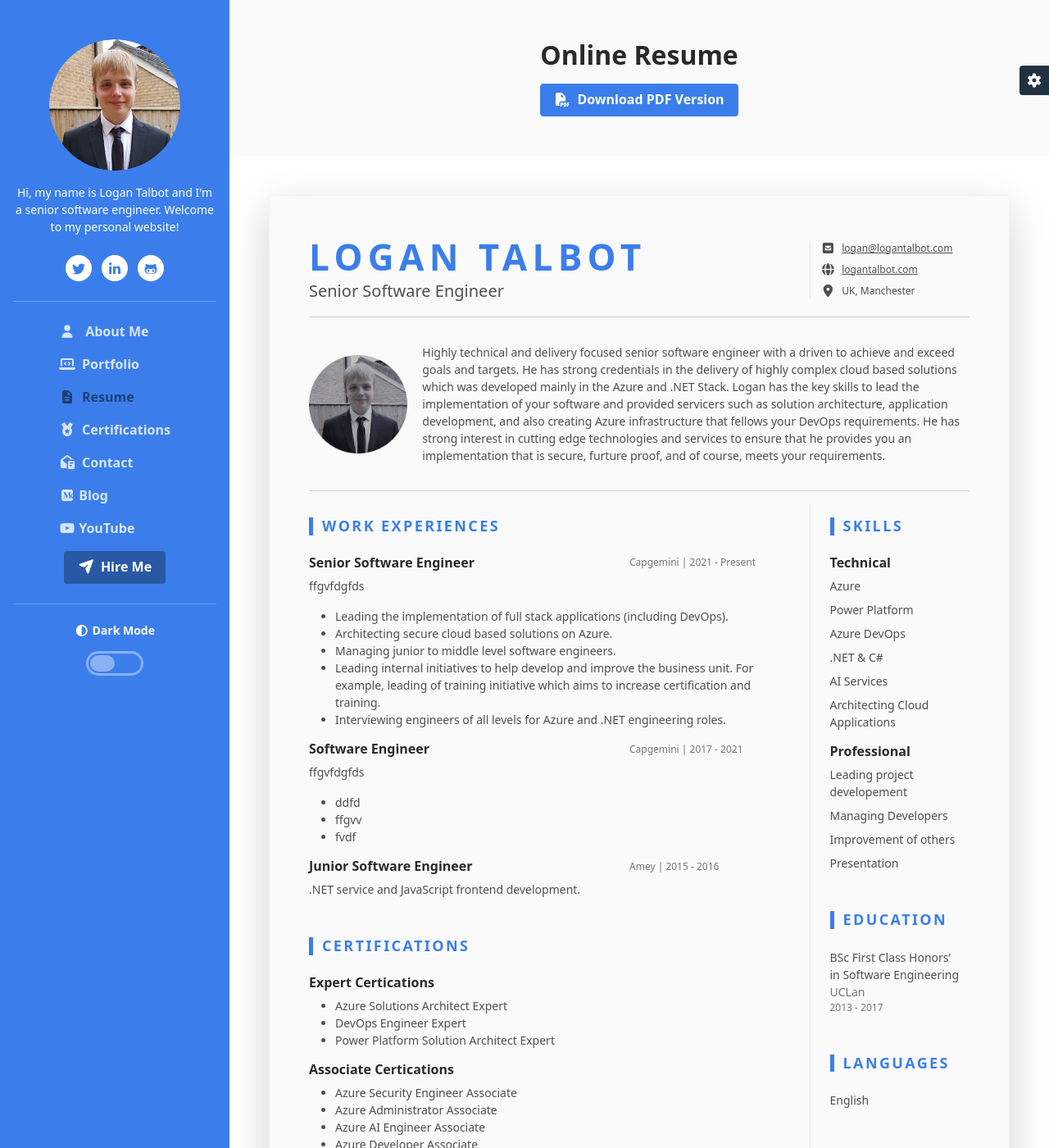
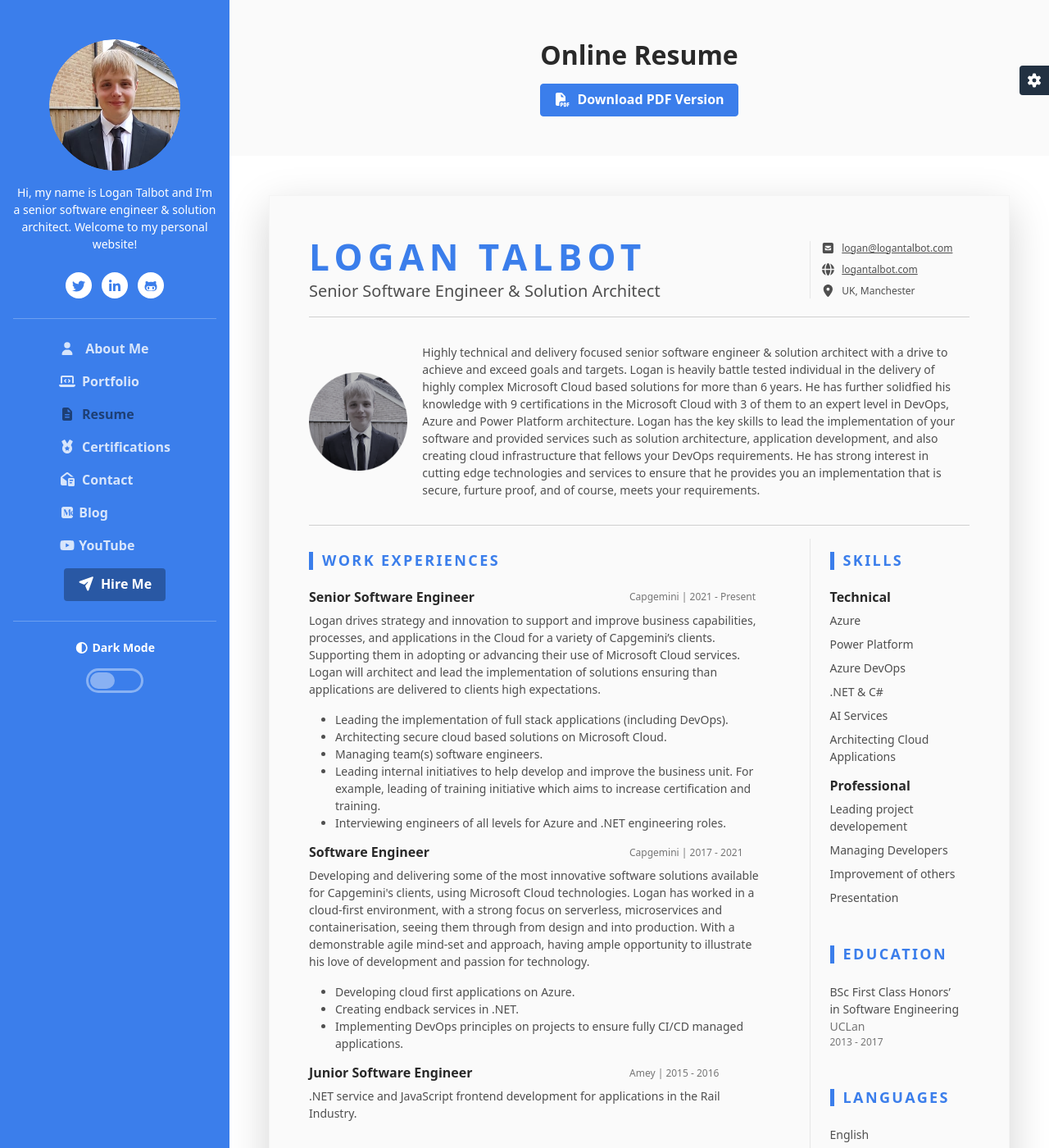
Before and after one commit to LoganDavidTalbot/logandavidtalbot.github.io, a Jekyll site: the page built from resume.html, in a window 1280 px wide and 1400 px high. Shown: the whole window at 82% size. Built offline with Jekyll 4.4.1, drawn with Linux system fonts in a browser that asks for light colours; nearby versions of some CDN libraries; library files that are not in the unit come from our copies.

Commit message:
Working on resume page

```diff
--- a/_data/general.yml
+++ b/_data/general.yml
@@ -1,3 +1,3 @@
 name: Logan Talbot
-jobTitle: Senior Software Engineer
+jobTitle: Senior Software Engineer & Solution Architect
 country: United Kingdom
--- a/_data/workexperiences.yml
+++ b/_data/workexperiences.yml
@@ -2,11 +2,14 @@
   employer: Capgemini
   from: 2021
   to: Present
-  description: ffgvfdgfds
+  description: >-
+    Logan drives strategy and innovation to support and improve business capabilities, processes, and applications
+     in the Cloud for a variety of Capgemini’s clients. Supporting them in adopting or advancing their use of Microsoft Cloud services.
+      Logan will architect and lead the implementation of solutions ensuring than applications are delivered to clients high expectations.
   points:
     - Leading the implementation of full stack applications (including DevOps).
-    - Architecting secure cloud based solutions on Azure.
-    - Managing junior to middle level software engineers.
+    - Architecting secure cloud based solutions on Microsoft Cloud.
+    - Managing team(s) software engineers.
     - >-
       Leading internal initiatives to help develop and improve the business unit.
       For example, leading of training initiative which aims to increase certification and training.
@@ -16,14 +19,18 @@
   employer: Capgemini
   from: 2017
   to: 2021
-  description: ffgvfdgfds
+  description: >-
+    Developing and delivering some of the most innovative software solutions available for Capgemini's clients,
+    using Microsoft Cloud technologies. Logan has worked in a cloud-first environment, with a strong focus on serverless,
+    microservices and containerisation, seeing them through from design and into production. With a demonstrable agile
+    mind-set and approach, having ample opportunity to illustrate his love of development and passion for technology.
   points:
-    - ddfd
-    - ffgvv
-    - fvdf
+    - Developing cloud first applications on Azure.
+    - Creating endback services in .NET.
+    - Implementing DevOps principles on projects to ensure fully CI/CD managed applications.
 
 - title: Junior Software Engineer
   employer: Amey
   from: 2015
   to: 2016
-  description: .NET service and JavaScript frontend development.
+  description: .NET service and JavaScript frontend development for applications in the Rail Industry.
--- a/index.html
+++ b/index.html
@@ -11,7 +11,7 @@ blogUrl: https://medium.com/@logantalbot
             <div class="col">
                 <h2 class="name font-weight-bold mb-1">Logan Talbot</h2>
                 <div class="tagline mb-3">{{ site.data.general.jobTitle }}</div>
-                <div class="bio mb-4">I'm a {{ site.data.general.jobTitle | downcase }} specialised in cloud services, devops, and backend development for complex scalable web apps. I write about software development on <a class="text-link" href="{{ page.blogUrl}}" target="_blank">my blog</a>. Want to know how I may help your project? Check out my project <a class="text-link" href="{{site.baseurl}}/portfolio">portfolio</a> and <a class="text-link" href="{{site.baseurl}}/resume">online resume</a>.
+                <div class="bio mb-4">I'm a {{ site.data.general.jobTitle | downcase }} specialised in cloud services, devops, and backend development for complex scalable applications in the Microsoft Cloud space. I write about software development on <a class="text-link" href="{{ page.blogUrl}}" target="_blank">my blog</a>. Want to know how I may help your project? Check out my project <a class="text-link" href="{{site.baseurl}}/portfolio">portfolio</a> and <a class="text-link" href="{{site.baseurl}}/resume">online resume</a>.
                 </div><!--//bio-->
                 <div class="mb-4">
                     <a class="btn btn-primary me-2 mb-3" href="{{site.baseurl}}/portfolio"><i class="fas fa-arrow-alt-circle-right me-2"></i><span class="d-none d-md-inline">View</span> Portfolio</a>
--- a/resume.html
+++ b/resume.html
@@ -19,7 +19,7 @@ layout: main
 			<div class="row align-items-center">
 				<div class="resume-title col-12 col-md-6 col-lg-8 col-xl-9">
 					<h2 class="resume-name mb-0 text-uppercase">Logan Talbot</h2>
-					<div class="resume-tagline mb-3 mb-md-0">Senior Software Engineer</div>
+					<div class="resume-tagline mb-3 mb-md-0">{{ site.data.general.jobTitle }} </div>
 				</div><!--//resume-title-->
 				<div class="resume-contact col-12 col-md-6 col-lg-4 col-xl-3">
 					<ul class="list-unstyled mb-0">
@@ -41,11 +41,12 @@ layout: main
 
 				<div class="col text-start">
 					<p class="mb-0">
-						Highly technical and delivery focused {{ site.data.general.jobTitle | downcase }} with a driven to achieve and exceed goals and targets.
-						He has strong credentials in the delivery of highly complex cloud based solutions which was developed mainly in the Azure and .NET Stack.
-						Logan has the key skills to lead the implementation of your software and provided servicers such as solution architecture, application development,
-						and also creating Azure infrastructure that fellows your DevOps requirements. He has strong interest in cutting edge technologies and services to ensure that he
-						provides you an implementation that is secure, furture proof, and of course, meets your requirements.
+						Highly technical and delivery focused {{ site.data.general.jobTitle | downcase }} with a drive to achieve and exceed goals and targets.
+						Logan is heavily battle tested individual in the delivery of highly complex Microsoft Cloud based solutions for more than 6 years.
+						He has further solidfied his knowledge with 9 certifications in the Microsoft Cloud with 3 of them to an expert level in DevOps, Azure and Power Platform architecture.
+						Logan has the key skills to lead the implementation of your software and provided services such as solution architecture, application development,
+						and also creating cloud infrastructure that fellows your DevOps requirements.
+						He has strong interest in cutting edge technologies and services to ensure that he provides you an implementation that is secure, furture proof, and of course, meets your requirements.
 					</p>
 				</div><!--//col-->
 			</div>
```
